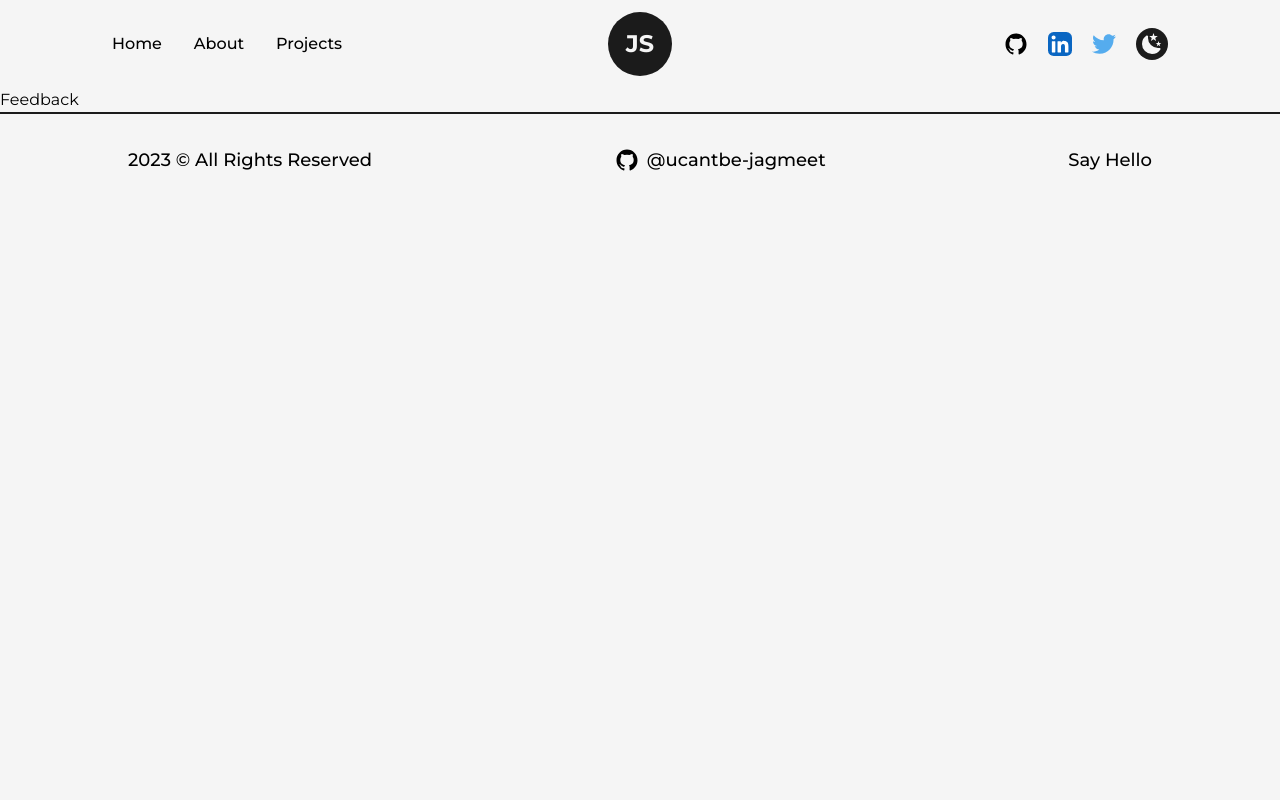
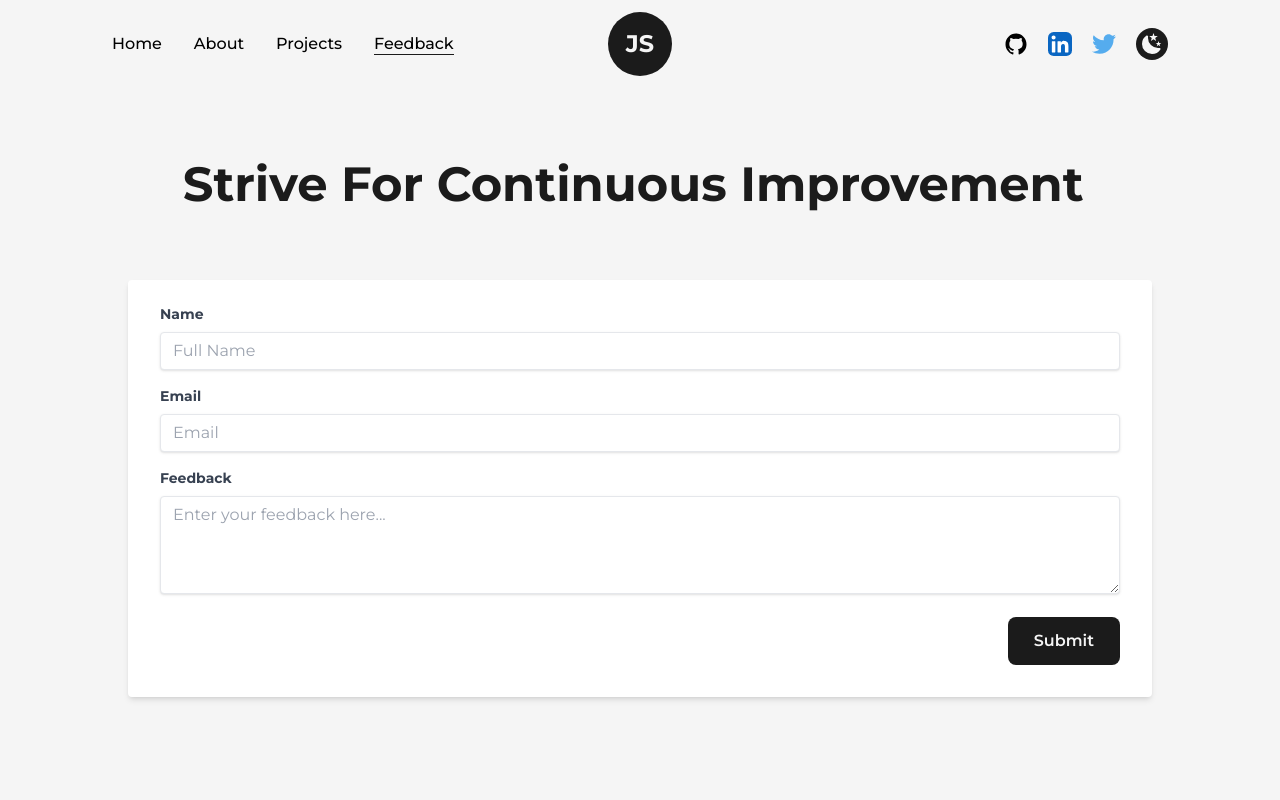
Before and after one commit to ucantbe-jagmeet/jagmeet-portfolio, a Next.js app: page /feedback in a window 1280 px wide. Shown: the top 800 px of the page. Built offline with nearby package versions, Linux system fonts and the light colour scheme.

Commit message:
feedback form dont

```diff
--- a/src/app/feedback/page.jsx
+++ b/src/app/feedback/page.jsx
@@ -1,7 +1,68 @@
+import { AnimatedText, Layout } from "@/components";
 import React from "react";
 
-const page = () => {
-  return <div>Feedback</div>;
+const Page = () => {
+  return (
+    <main className="w-full mb-16 flex flex-col items-center justify-center dark:text-light">
+      <Layout className="pt-16  xl:p-24 lg:p-16 md:p-12 sm:p-8">
+        <AnimatedText
+          text="Strive for continuous improvement"
+          className="!text-5xl mb-16 lg:!text-5xl sm:!mb-8 sm:!text-6xl xs:!text-4xl"
+        />
+        <div className=" ">
+          <form class="bg-white shadow-md rounded px-8 pt-6 pb-8 mb-4 dark:bg-dark dark:border-light dark:border-[0.5px] dark:text-light">
+            <div class="mb-4">
+              <div class="mb-4">
+                <label
+                  class="block text-gray-700 text-sm font-bold mb-2 dark:text-light"
+                  for="name"
+                >
+                  Name
+                </label>
+                <input
+                  class="shadow appearance-none border rounded w-full py-2 px-3 text-dark leading-tight focus:outline-none focus:shadow-outline dark:text-light dark:bg-dark"
+                  id="name"
+                  type="text"
+                  placeholder="Full Name"
+                />
+              </div>
+              <div class="mb-4">
+                <label
+                  class="block text-gray-700 text-sm font-bold mb-2 dark:text-light"
+                  for="email"
+                >
+                  Email
+                </label>
+                <input
+                  class="shadow appearance-none border rounded w-full py-2 px-3 text-gray-700 leading-tight focus:outline-none focus:shadow-outline dark:text-light dark:bg-dark"
+                  id="email"
+                  type="email"
+                  placeholder="Email"
+                />
+              </div>
+              <label
+                class="block text-gray-700 text-sm font-bold mb-2 dark:text-light"
+                for="feedback"
+              >
+                Feedback
+              </label>
+              <textarea
+                class="shadow appearance-none border rounded w-full py-2 px-3 text-gray-700 leading-tight focus:outline-none focus:shadow-outline dark:text-light dark:bg-dark"
+                id="feedback"
+                placeholder="Enter your feedback here..."
+                rows="4"
+              ></textarea>
+            </div>
+            <div class="flex items justify-end">
+              <button className="flex items-center bg-dark text-light p-2.5 px-6 rounded-lg font-semibold hover:bg-light hover:text-dark border-2 border-solid border-transparent hover:border-dark dark:text-dark dark:bg-light hover:dark:bg-dark hover:dark:text-light hover:dark:border-light md:p-2 md:px-4 md:text-base">
+                Submit
+              </button>
+            </div>
+          </form>
+        </div>
+      </Layout>
+    </main>
+  );
 };
 
-export default page;
+export default Page;
--- a/src/components/Navbar.jsx
+++ b/src/components/Navbar.jsx
@@ -28,6 +28,10 @@ const navPages = [
   {
     title: "Projects",
     href: "/project",
+  },
+  {
+    title: "Feedback",
+    href: "/feedback",
   },
 ];
 
```
